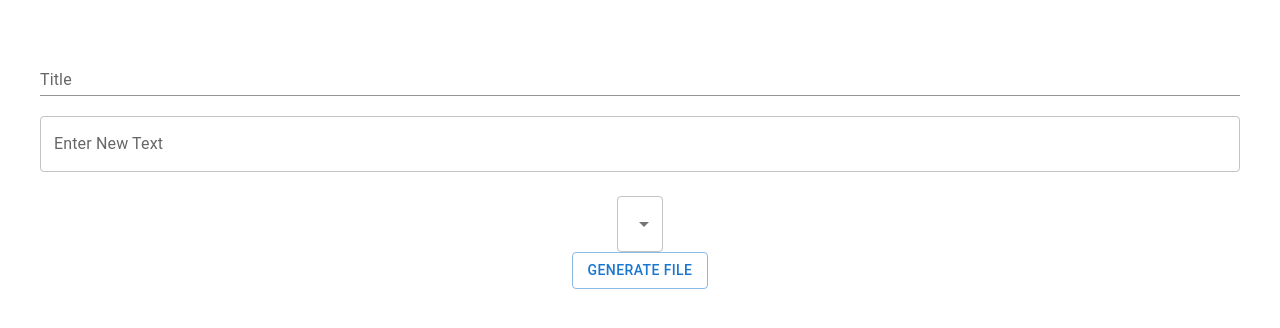
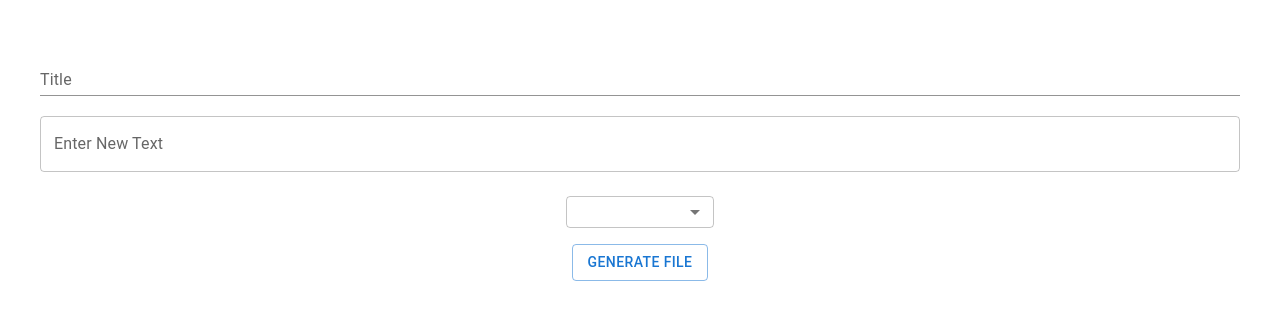
Before and after one commit to squireaintready/textFile-generator, a React (Create React App) app: page / in a window 1280 px wide. Shown: the top 328 px of the page. Built offline with nearby package versions, Linux system fonts and the light colour scheme.

Commit message:
style/changed select button styles

```diff
--- a/src/App.css
+++ b/src/App.css
@@ -15,5 +15,8 @@
   padding: 1rem;
 }
 
-#title{
+.select{
+  height: 2rem;
+  width: 9.3rem;
+  margin-bottom: 1rem;
 }
```
